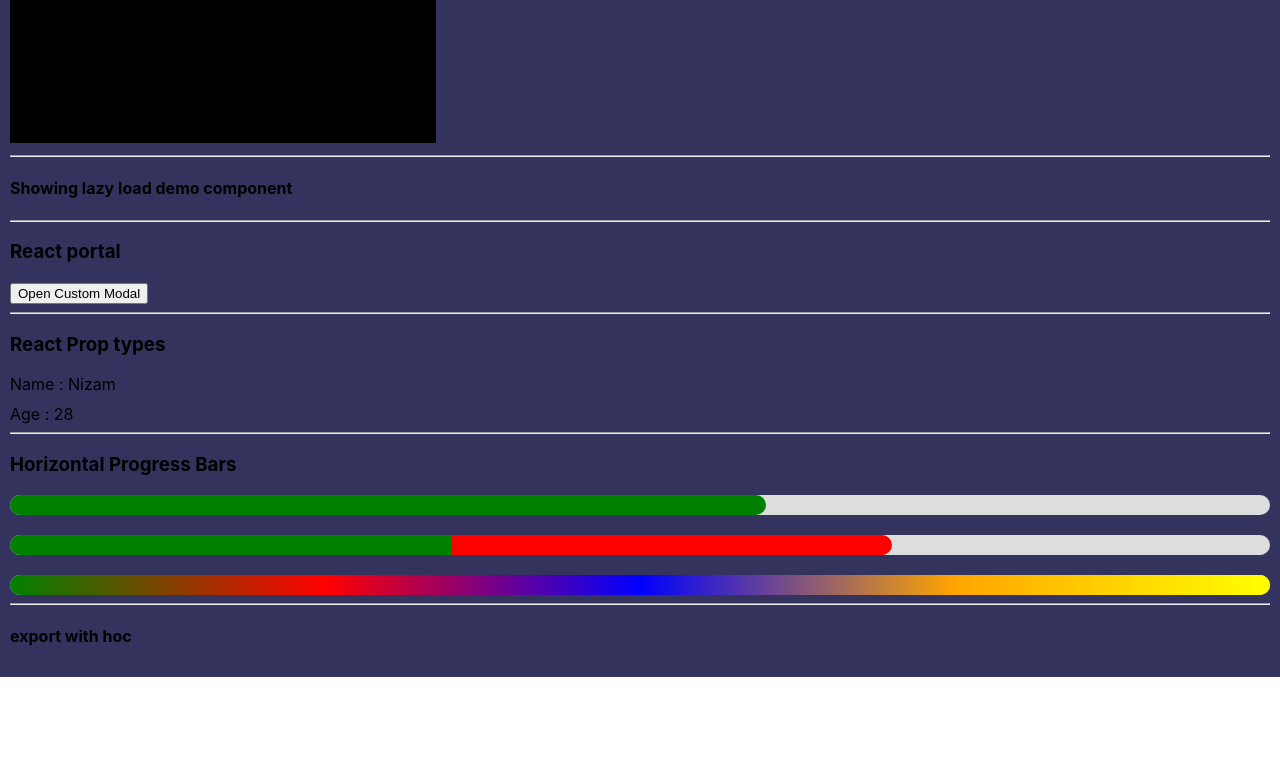
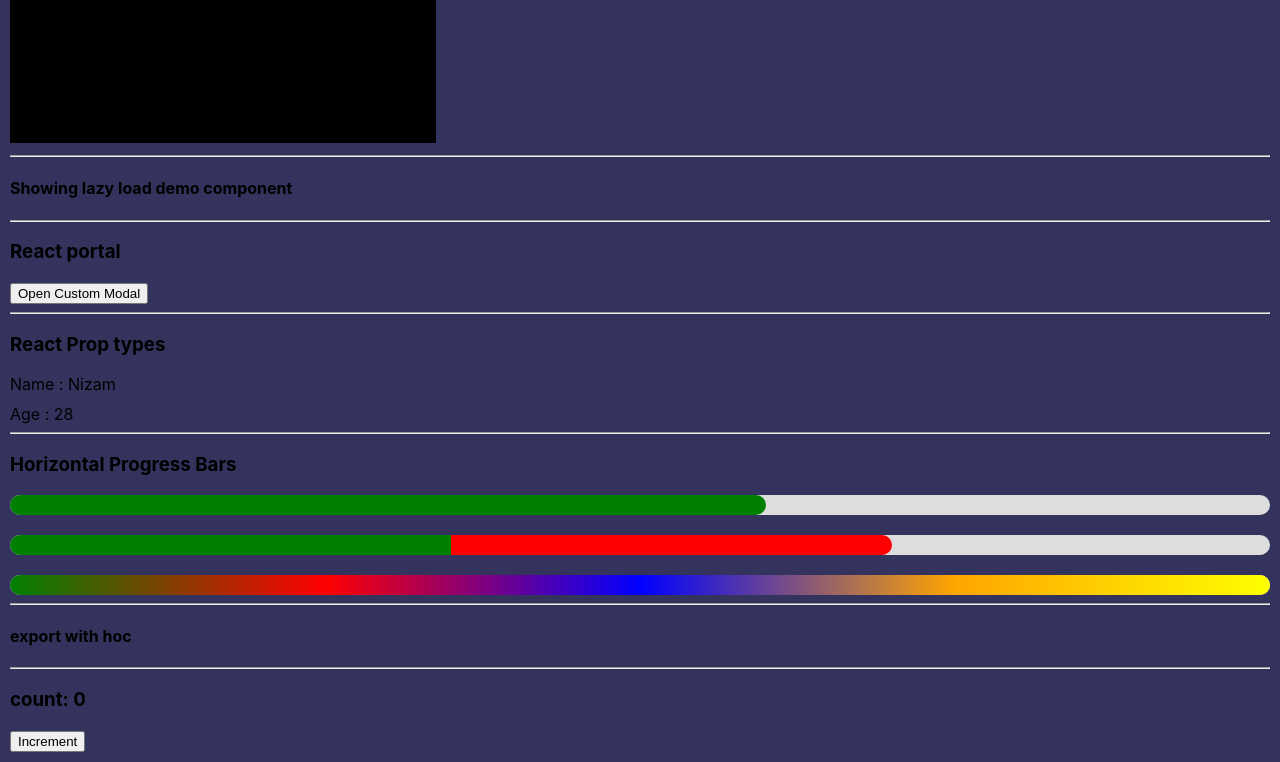
Before and after one commit to oknizam/React-Interview, a React (Create React App) app: page / in a window 1280 px wide. Shown: the part 3288-4050 px from the top of the page. Before the commit the page ends 3965 px from the top, so only its background shows below. Built offline with nearby package versions, Linux system fonts and the light colour scheme; no server answers.

Commit message:
Unit testing

```diff
--- /dev/null
+++ b/src/components/CounterComponent.js
@@ -0,0 +1,14 @@
+import { useState } from "react";
+
+export default function CounterComponent() {
+  const [count, setCount] = useState(0);
+
+  const handleClick = () => setCount(prev => prev + 1)
+  return (
+    <>
+      <h3 data-testid="count">count: {count}</h3>
+      <button onClick={handleClick}>Increment</button>
+    </>
+  )
+
+}
--- a/src/components/Home.js
+++ b/src/components/Home.js
@@ -16,6 +16,7 @@ import Modal from './UI/Modal';
 import User from './UI/User';
 import ProgressBar from './UI/HorizontalProgressBar';
 import TestHOC from './TestHOC';
+import CounterComponent from './CounterComponent';
 
 export const ThemeContext = createContext();
 
@@ -94,6 +95,8 @@ const Home = () => {
 
       <hr />
       <TestHOC name="nizam" />
+      <hr />
+      <CounterComponent />
     </div>
   )
 }
```
Also changed, not shown: src/notes/reactQuestions.md (+7 -0 lines), 1 other file (tests, documents, lock files or other folders).
